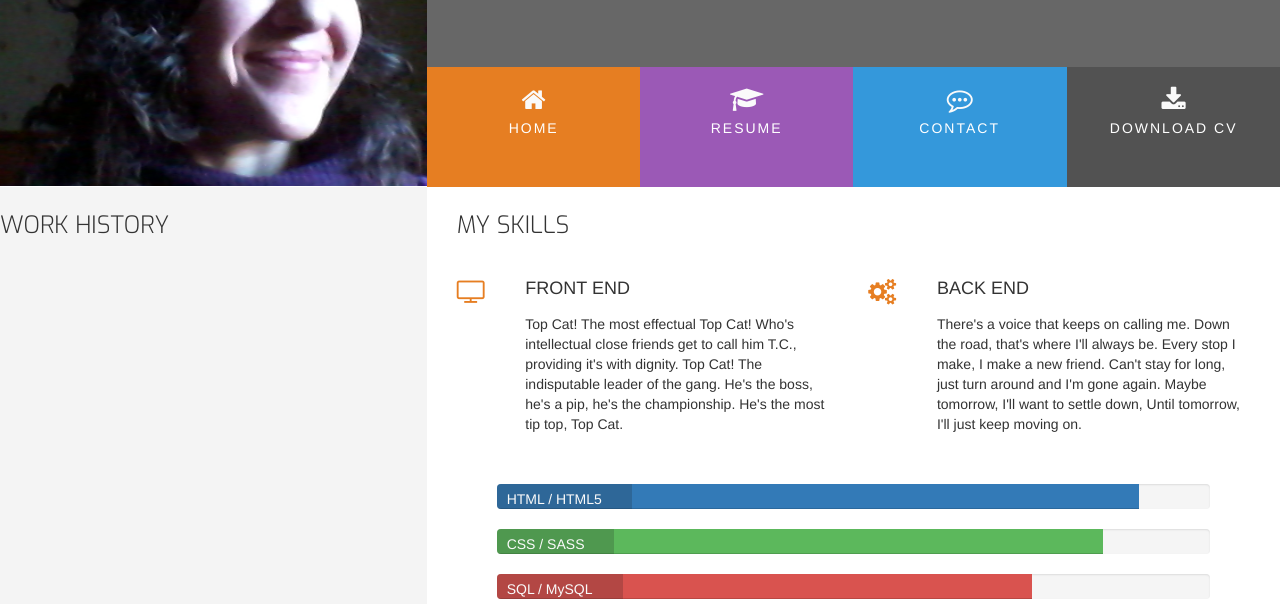
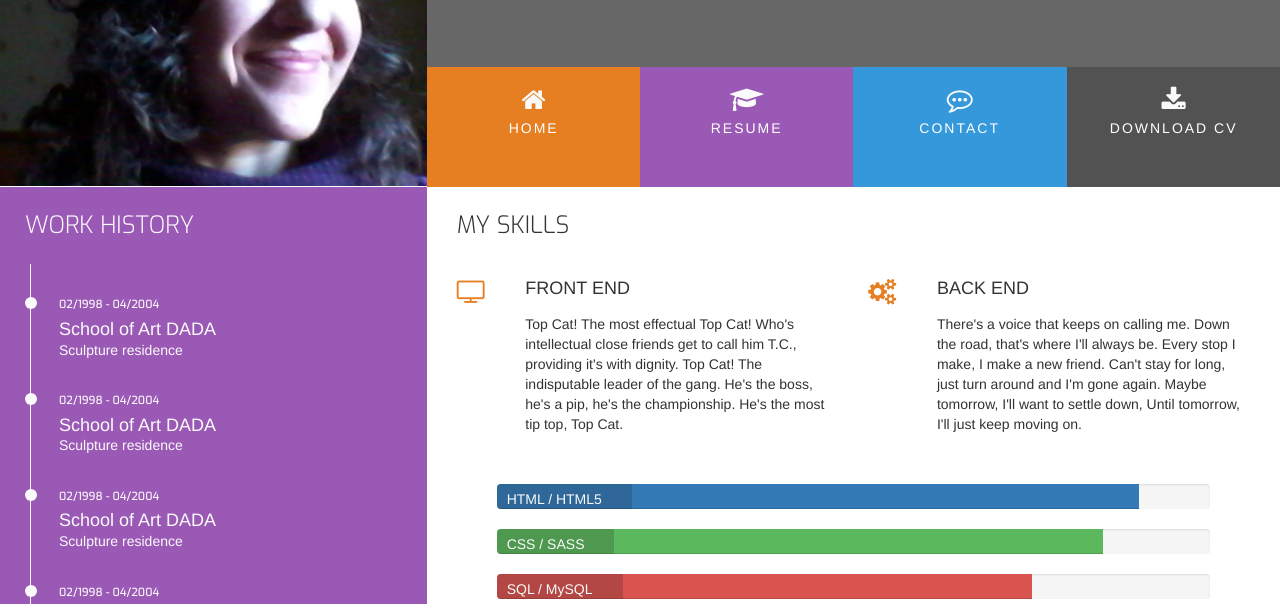
Before and after one commit to pazcm/resume, a plain HTML site: page resume.html in a window 1280 px wide. Shown: the part 174-778 px from the top of the page. Drawn offline with nearby package versions, Linux system fonts and the light colour scheme.

Commit message:
add work history vertical time line

```diff
--- a/assets/css/style.css
+++ b/assets/css/style.css
@@ -12,6 +12,10 @@
 
 .bg-color-personal-info {
     background-color: #f4f4f4;
+}
+
+.bg-color-work-history {
+    background-color: #9b59b6;
 }
 
 .ui-menu-color-home {
@@ -56,6 +60,7 @@ h4 {
      display: table;
  }
 
+ .history-heading,
  .section-heading {
      font-family: "Exo", sans-serif;
      font-weight: 300;
@@ -268,7 +273,53 @@ header {
     margin: 40px; 20px;
 }
 
+/*-----------------------------------------Work History section--*/
 
+.timeline-item {
+    padding: 4em 2em 0em 2em;
+    position: relative;
+    color: #fafafa;
+    border-left: 1px solid; /*effect vertical time line*/
+}
+
+.timeline-item p {
+    padding:0;
+    margin:0;
+}
+
+.timeline-item::before {
+    content: attr(dates);
+    position: absolute;
+    left: 2.5em;
+    top: 3em;
+    display: block;
+    font-family: "Exo", sans-serif;
+    font-weight: 500;
+    font-size: .8em;
+    padding: 0;
+    margin: 0;
+}
+
+.timeline-item::after {
+    width: 12px;
+    height: 12px;
+    display: block;
+    top: 2.4em;
+    position: absolute;
+    left: -6px;
+    border-radius: 12px;
+    content: '';
+    background-color: #fafafa;
+}
+
+.history-heading {
+    color: #fafafa;
+    margin: 25px;
+}
+
+.history-items {
+    margin-bottom: 30px;
+}
 
 /*-----------------------------------------Media Queries--*/
 
--- a/resume.html
+++ b/resume.html
@@ -45,15 +45,32 @@
 
         <section class="container-fluid">
             <div class="row row-table">
-                <div class="col-xs-12 col-sm-12 col-md-4 bg-color-personal-info section-column">
+                <div class="col-xs-12 col-sm-12 col-md-4 bg-color-work-history section-column">
                     <div class="row">
                         <div class="row md-12">
-                            <h3 class="section-heading uppercase">Work History</h3>
+                            <h3 class="history-heading uppercase">Work History</h3>
                         </div>
                     </div>
+                    <div class="history-items">
+                        <div class="timeline-item" dates="02/1998 - 04/2004">
+                            <h4>School of Art DADA</h4>
+                            <p>Sculpture residence</p>
+                        </div>
+                        <div class="timeline-item" dates="02/1998 - 04/2004">
+                            <h4>School of Art DADA</h4>
+                            <p>Sculpture residence</p>
+                        </div>
+                        <div class="timeline-item" dates="02/1998 - 04/2004">
+                            <h4>School of Art DADA</h4>
+                            <p>Sculpture residence</p>
+                        </div>
+                        <div class="timeline-item" dates="02/1998 - 04/2004">
+                            <h4>School of Art DADA</h4>
+                            <p>Sculpture residence</p>
+                        </div>
+                    </div>
+                </div>
 
-
-                </div>
                 <div class="col-xs-12 col-sm-12 col-md-8 bg-color-three-reasons section-column">
                     <div class="row">
                         <div class="col-md-12">
```
